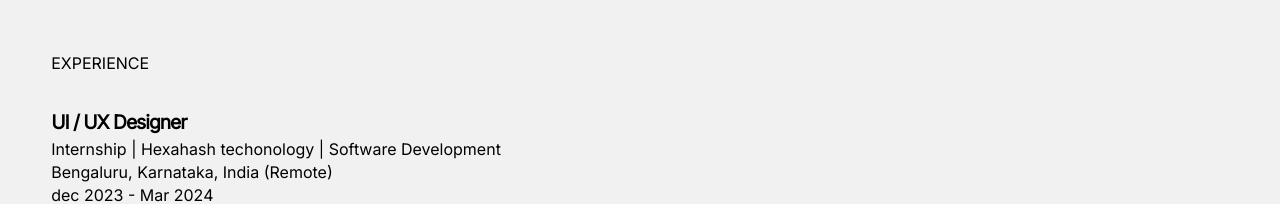
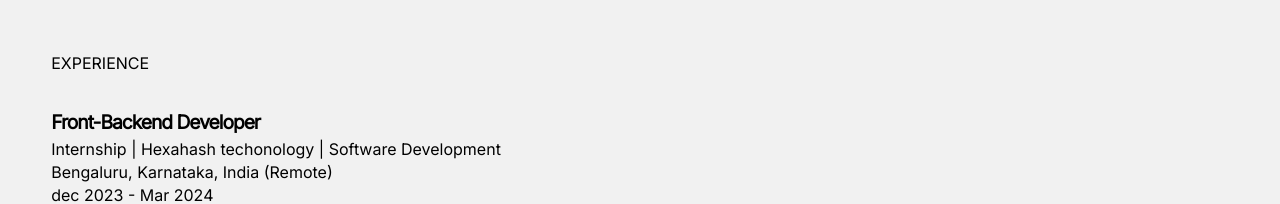
Before and after one commit to ArvindkiranSP/ArvindKiran-Portfolio, a plain HTML site: page index.html in a window 1280 px wide. Shown: the part 4000-4204 px from the top of the page. Drawn offline with Linux system fonts and the light colour scheme.

Commit message:
Update index.html

```diff
--- a/index.html
+++ b/index.html
@@ -132,7 +132,7 @@
 
             <div class="space"></div>
             <div>
-                <div class="big">UI / UX Designer</div>
+                <div class="big">Front-Backend Developer</div>
                 <div class="para">Internship | Hexahash techonology | Software Development</div>
                 <div class="para">Bengaluru, Karnataka, India (Remote)</div>
                 <div class="para">dec 2023 - Mar 2024</div>
```
